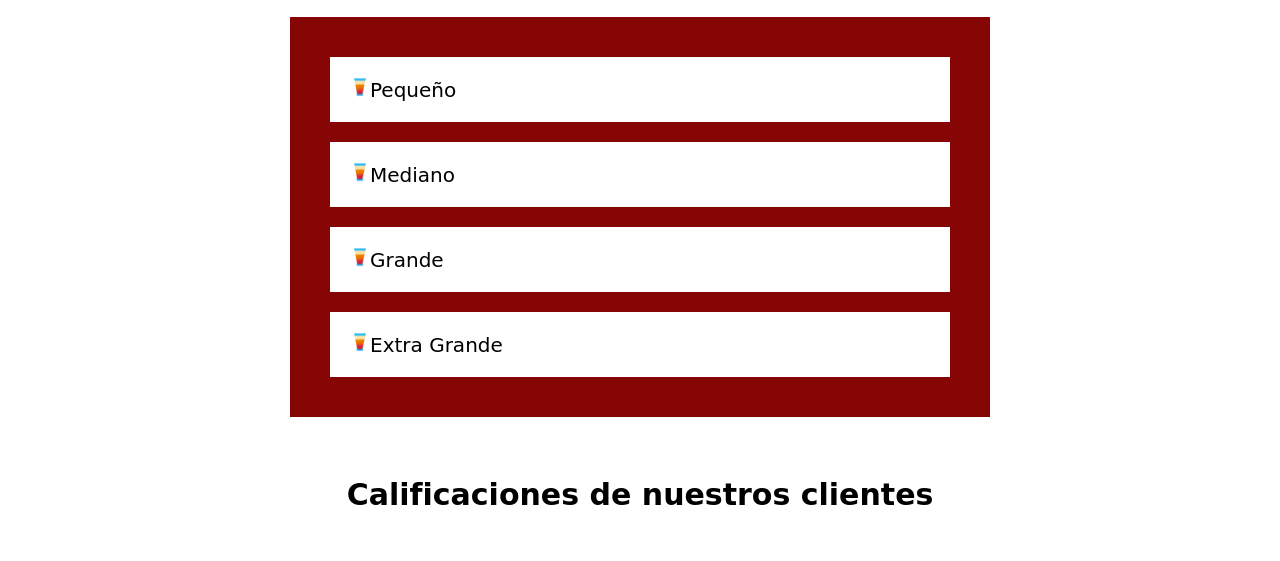
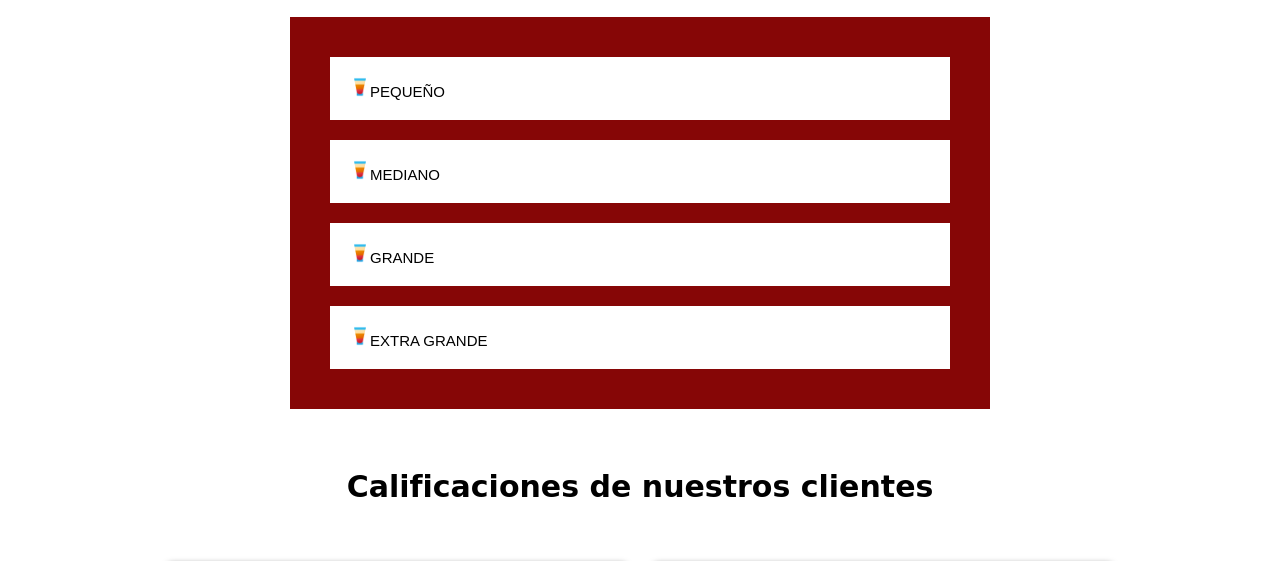
Before and after one commit to joeltd15/GRANISHOP, a plain HTML site: page Granishop2.0/index.html in a window 1280 px wide. Shown: the part 1511-2072 px from the top of the page. Drawn offline with Linux system fonts and the light colour scheme; a web font is replaced by a local one.

Commit message:
cambios finales

```diff
--- a/Granishop2.0/css/estilos.css
+++ b/Granishop2.0/css/estilos.css
@@ -462,7 +462,7 @@ p a{
     /* eliminar las biñetas del summary */
     list-style: none;
     background: white;
-    font-size: 20px;
+    font-size: 15px;
 
 }
 
@@ -473,3 +473,7 @@ p a{
 
 }
 /* style acordeon fin*/
+.pi{
+    font-family: Arial, Helvetica, sans-serif;
+
+}
--- a/Granishop2.0/index.html
+++ b/Granishop2.0/index.html
@@ -125,19 +125,19 @@
     <section>
         <div class="contenedor-acordeon">
             <details>
-                <summary><img src="img/icons8-cóctel-shot-48.png" alt="" width="20px" height="20px">Pequeño</summary>
+                <summary class="pi"><img src="img/icons8-cóctel-shot-48.png" alt="" width="20px" height="20px">PEQUEÑO</summary>
                 <p>Contenido:El granizado con dulces (gomitas,chicles,bombombum) y si lo deseas una adición <span>Precio:$8000</p>
             </details>
             <details>
-                <summary><img src="img/icons8-cóctel-shot-48.png" alt="" width="20px" height="20px">Mediano</summary>
+                <summary class="pi"><img src="img/icons8-cóctel-shot-48.png" alt="" width="20px" height="20px">MEDIANO</summary>
                 <p>Contenido:El granizado con dulces (gomitas,chicles,bombombum) y si lo deseas una adición<span>Precio:$12000</p>
             </details>
             <details>
-                <summary><img src="img/icons8-cóctel-shot-48.png" alt="" width="20px" height="20px">Grande</summary>
+                <summary class="pi"><img src="img/icons8-cóctel-shot-48.png" alt="" width="20px" height="20px">GRANDE</summary>
                 <p>Contenido:El granizado con dulces (gomitas,chicles,bombombum) y si lo deseas una adición<span>Precio:$15000</p>
             </details>
             <details>
-                <summary><img src="img/icons8-cóctel-shot-48.png" alt="" width="20px" height="20px">Extra Grande</summary>
+                <summary class="pi"><img src="img/icons8-cóctel-shot-48.png" alt="" width="20px" height="20px">EXTRA GRANDE</summary>
                 <p>Contenido:El granizado con dulces (gomitas,chicles,bombombum) y si lo deseas una adición<span>Precio:$19000</p>
             </details>
         </div>
```
